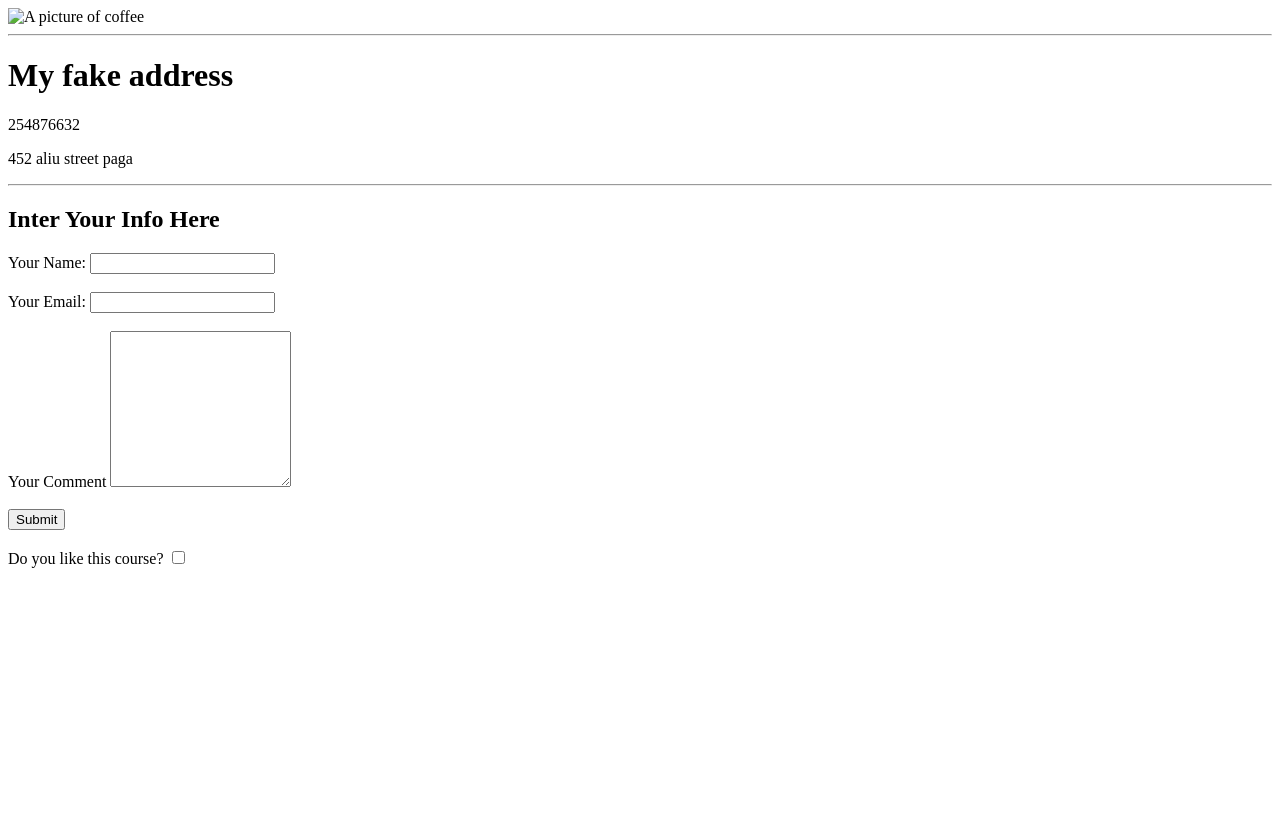
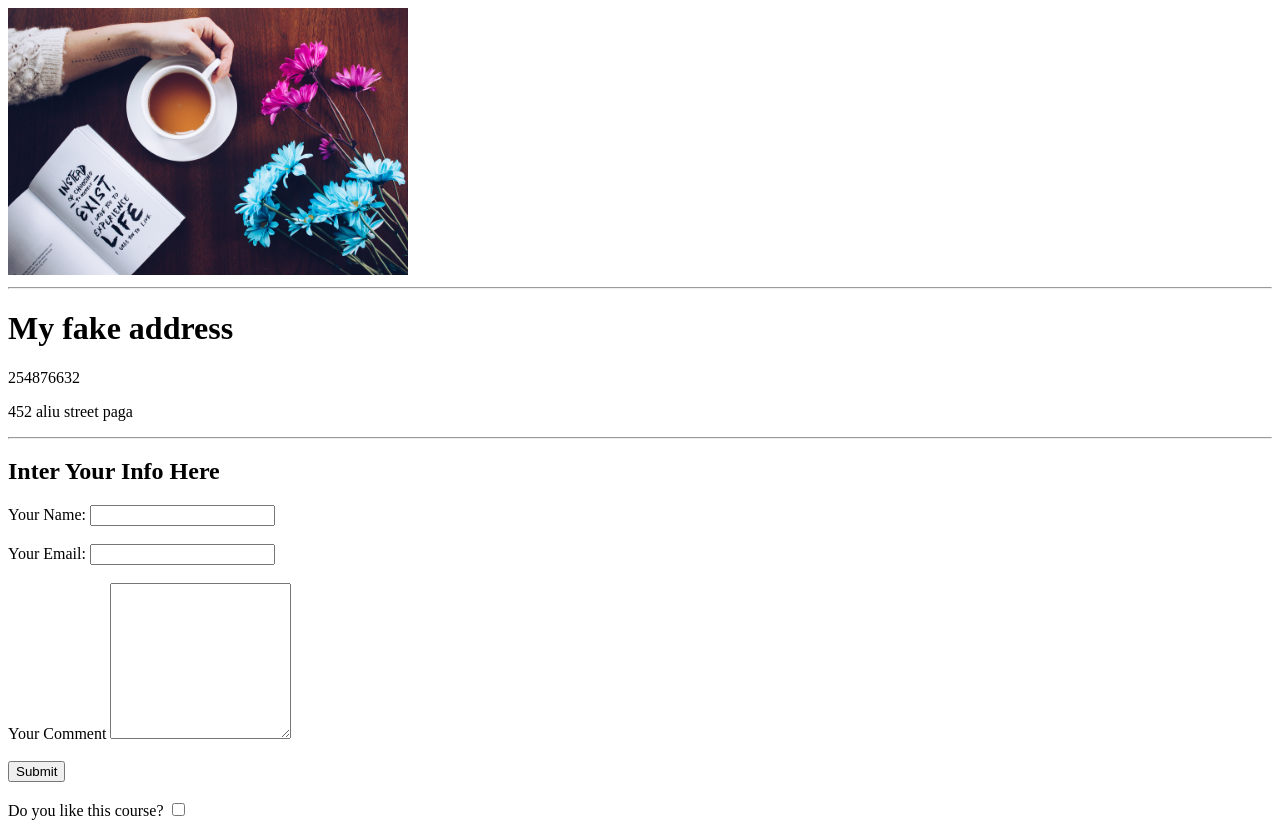
Before and after one commit to Ayagana/cv, a plain HTML site: page contact_me.html in a window 1280 px wide. Before the commit the page ends 800 px from the top, so only its background shows below. Drawn offline with Linux system fonts and the light colour scheme.

Commit message:
update initial cv web files

```diff
--- a/contact_me.html
+++ b/contact_me.html
@@ -7,7 +7,7 @@
     <title>Contact Me</title>
   </head>
   <body>
-    <img src="assets/coffee.jpg" width="400" alt="A picture of coffee" />
+    <img src="coffee.jpg" width="400" alt="A picture of coffee" />
     <hr />
     <h1>My fake address</h1>
     <p>254876632</p>
```
